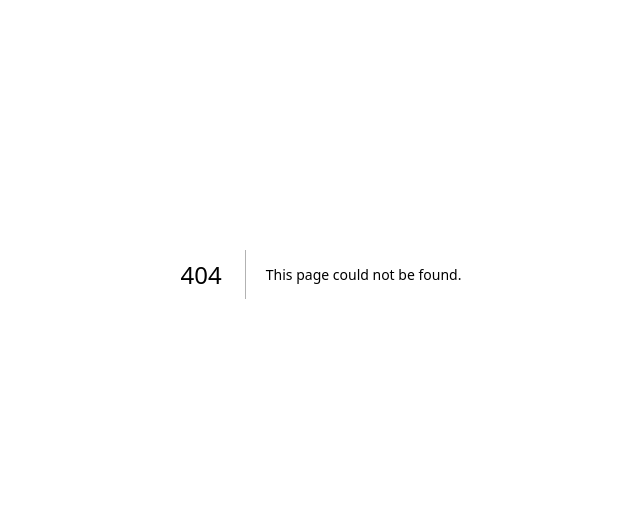
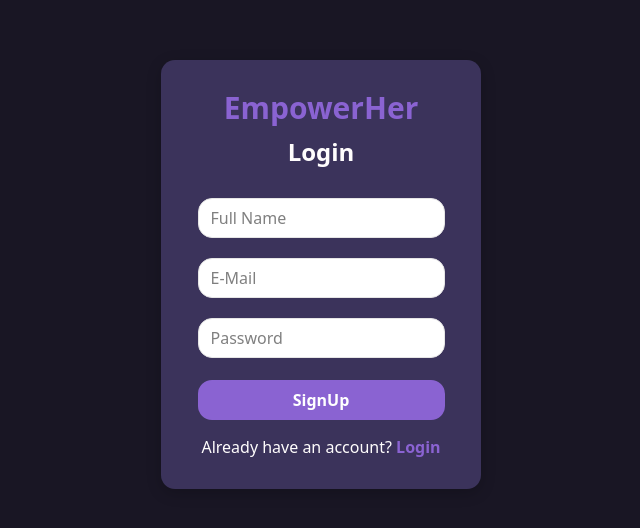
Before and after one commit to iamkazbrekker/empowerher-nextjs, a Next.js app: page /signup in a window 1280 px wide. Before the commit this address had no page. Shown: the part 126-654 px from the top of the page, without its empty margins (319-959 px from the left). Built offline with nearby package versions, Linux system fonts and the light colour scheme.

Commit message:
implemented signup - frontend

```diff
--- a/src/app/login/page.tsx
+++ b/src/app/login/page.tsx
@@ -10,9 +10,9 @@ function LoginPage() {
         <h2 className="mb-5 text-2xl font-bold">Login</h2>
 
 
-          <input id="email" type="text" placeholder="E-Mail" className="w-19/20 p-3 my-2.5 mx-0 rounded-xl b-solid b-[#cccccc] bg-white text-black h-10"/>
+          <input id="email" type="text" placeholder="E-Mail" className="w-19/20 p-3 border border-solid my-2.5 mx-0 rounded-xl b-solid b-[#cccccc] bg-white text-black h-10"/>
 
-          <input id="password" type="text" placeholder="Password" className="w-19/20 p-3 my-2.5 mx-0 rounded-xl b-solid b-[#cccccc] bg-white text-black h-10"/>
+          <input id="password" type="text" placeholder="Password" className="w-19/20 p-3 border border-solid my-2.5 mx-0 rounded-xl b-solid b-[#cccccc] bg-white text-black h-10"/>
 
 
         <button className="w-19/20 bg-[#8a63d2] text-white font-bold rounded-xl cursor-pointer mt-3 h-10 hover:bg-[#8a2be2]">Login</button>
--- /dev/null
+++ b/src/app/signup/page.tsx
@@ -0,0 +1,23 @@
+"use client"
+import Link from "next/link"
+
+function SignupPage() {
+    return (
+        <div className="m-0 bg-[#191624] flex justify-center items-center text-white h-screen">
+            <div className="bg-[#3b335b] text-[#fffdfd] p-[30px] rounded-xl w-[320px] text-center shadow-[0_4px_15px_rgba(0,0,0,0.2)]">
+                <h1 className="text-[#8a63d2] mb-2.5 text-3xl font-extrabold">EmpowerHer</h1>
+                <h2 className="mb-5 text-2xl font-bold">Login</h2>
+
+        <input id="name" placeholder="Full Name" type="text" required className="border border-solid w-19/20 p-3 my-2.5 mx-0 rounded-xl b-solid b-[#cccccc] bg-white text-black h-10"/>
+                <input id="email" type="text" placeholder="E-Mail" required className="border border-solid w-19/20 p-3 my-2.5 mx-0 rounded-xl b-solid b-[#cccccc] bg-white text-black h-10" />
+
+                <input id="password" type="text" placeholder="Password" required className="border border-solid w-19/20 p-3 my-2.5 mx-0 rounded-xl b-solid b-[#cccccc] bg-white text-black h-10" />
+
+
+                <button className="w-19/20 bg-[#8a63d2] text-white font-bold rounded-xl cursor-pointer mt-3 h-10 hover:bg-[#8a2be2]">SignUp</button>
+                <p className="mt-[15px]">Already have an account? <Link href="/login" className="text-[#8a63d2] font-semibold">Login</Link></p>
+            </div>
+        </div>
+    )
+}
+export default SignupPage
```
